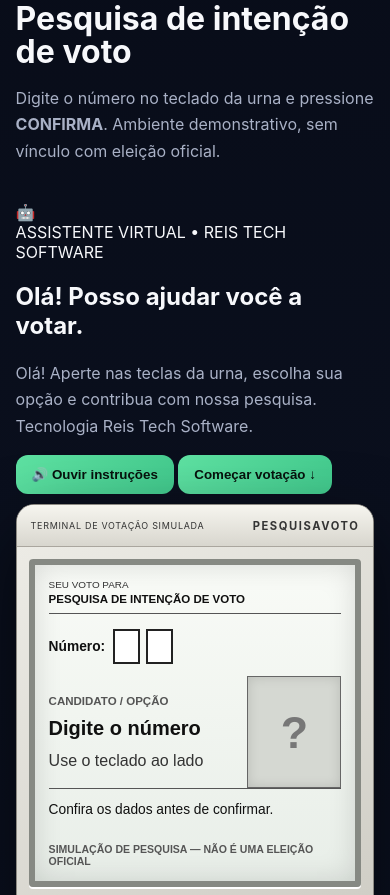
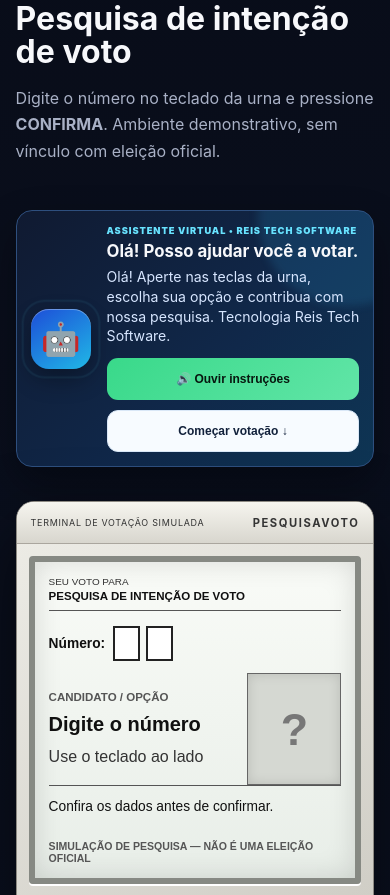
Before and after one commit to francielreis/sistema-votacao-pesquisa, a Flask app: page / in a window 390 px wide. Shown: the part 203-1098 px from the top of the page. Run offline with Flask 3, Linux system fonts and the light colour scheme; data comes from the database, SQL or seed files in the repository; data that the repository does not hold is empty; some libraries are stand-ins or nearby versions.

Commit message:
Estilizar assistente virtual Reis Tech

```diff
--- a/static/style.css
+++ b/static/style.css
@@ -39,3 +39,33 @@
 @media(max-width:560px){
   .urna-top-strip{padding:0 14px;font-size:.56rem}.urna-top-strip strong{font-size:.7rem}.urna-screen-panel{padding:12px}.urna-screen{padding:14px;border-width:6px;min-height:315px}.urna-screen-top{font-size:.62rem}.urna-screen-top strong{font-size:.72rem}.urna-input-row{margin:15px 0 12px;gap:8px;font-size:.86rem}.urna-digit-box{width:27px;height:35px;font-size:1.2rem}.urna-candidate{grid-template-columns:minmax(0,1fr) 94px;gap:10px;min-height:112px}.urna-photo-placeholder{width:94px;height:112px}.urna-photo-placeholder span{font-size:2.8rem}.urna-candidate-data h2{font-size:1.25rem}.urna-keyboard-panel{padding:18px 14px 22px}.urna-keyboard-title{height:50px}.urna-keypad{grid-template-columns:repeat(3,62px);gap:9px 10px}.urna-key{width:62px;height:49px;font-size:1.4rem}.urna-actions{gap:5px}.urna-action{min-height:48px;font-size:.58rem}.urna-action.confirm{min-height:58px}.urna-options-head{align-items:flex-start;flex-direction:column}
 }
+
+
+/* Assistente virtual Reis Tech */
+.reis-assistant{display:grid;grid-template-columns:92px minmax(0,1fr);gap:18px;align-items:center;margin:8px 0 24px;padding:18px 20px;border:1px solid #2e4f7e;border-radius:20px;background:linear-gradient(135deg,#101a31,#10284a 58%,#0e3554);box-shadow:0 18px 42px #0005;position:relative;overflow:hidden}
+.reis-assistant:after{content:"";position:absolute;width:180px;height:180px;border-radius:50%;background:#38bdf822;right:-65px;top:-85px;filter:blur(4px);pointer-events:none}
+.reis-assistant-robot{width:82px;height:82px;border-radius:24px;background:linear-gradient(145deg,#1d4ed8,#20b8e6);display:grid;place-items:center;position:relative;box-shadow:inset 0 1px 0 #ffffff55,0 10px 24px #0005}
+.reis-assistant-face{font-size:2.7rem;line-height:1;position:relative;z-index:2}
+.reis-assistant-pulse{position:absolute;inset:-6px;border:2px solid #61e8ff88;border-radius:28px;animation:reisPulse 1.9s ease-out infinite}
+@keyframes reisPulse{0%{transform:scale(.94);opacity:.9}70%{transform:scale(1.12);opacity:0}100%{opacity:0}}
+.reis-assistant-content{position:relative;z-index:1}
+.reis-assistant-label{font-size:.7rem;font-weight:900;letter-spacing:.14em;color:#68e3ff;margin-bottom:5px}
+.reis-assistant-content h2{margin:0 0 6px;font-size:1.35rem}
+.reis-assistant-content p{margin:0 0 12px;color:#d7e6ff;font-size:.98rem;line-height:1.5;max-width:760px}
+.reis-assistant-actions{display:flex;gap:10px;flex-wrap:wrap}
+.assistant-speak-btn,.assistant-start-btn{padding:10px 14px;border-radius:11px;font-size:.83rem;min-height:42px}
+.assistant-speak-btn{background:linear-gradient(135deg,#39d98a,#61e5a7);color:#07170f}
+.assistant-start-btn{background:#f7fbff;color:#12213b;border:1px solid #d9e7f7}
+.assistant-speak-btn:active,.assistant-start-btn:active{transform:translateY(1px)}
+
+@media(max-width:560px){
+  .reis-assistant{grid-template-columns:64px minmax(0,1fr);gap:12px;padding:14px;border-radius:16px}
+  .reis-assistant-robot{width:60px;height:60px;border-radius:18px}
+  .reis-assistant-face{font-size:2rem}
+  .reis-assistant-pulse{border-radius:21px}
+  .reis-assistant-label{font-size:.58rem;letter-spacing:.1em}
+  .reis-assistant-content h2{font-size:1.05rem}
+  .reis-assistant-content p{font-size:.88rem;line-height:1.4}
+  .reis-assistant-actions{grid-column:1 / -1}
+  .assistant-speak-btn,.assistant-start-btn{flex:1 1 145px;padding:9px 10px;font-size:.75rem}
+}
```
